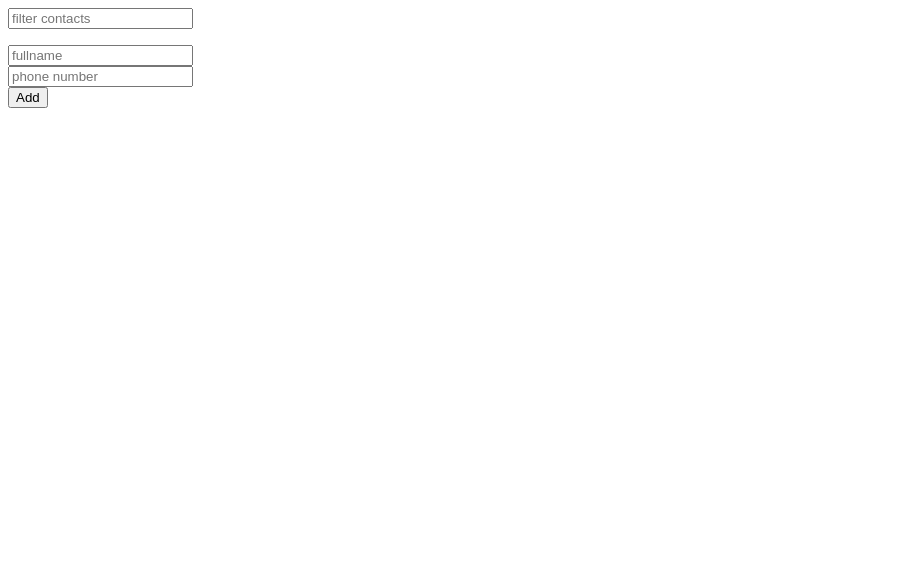
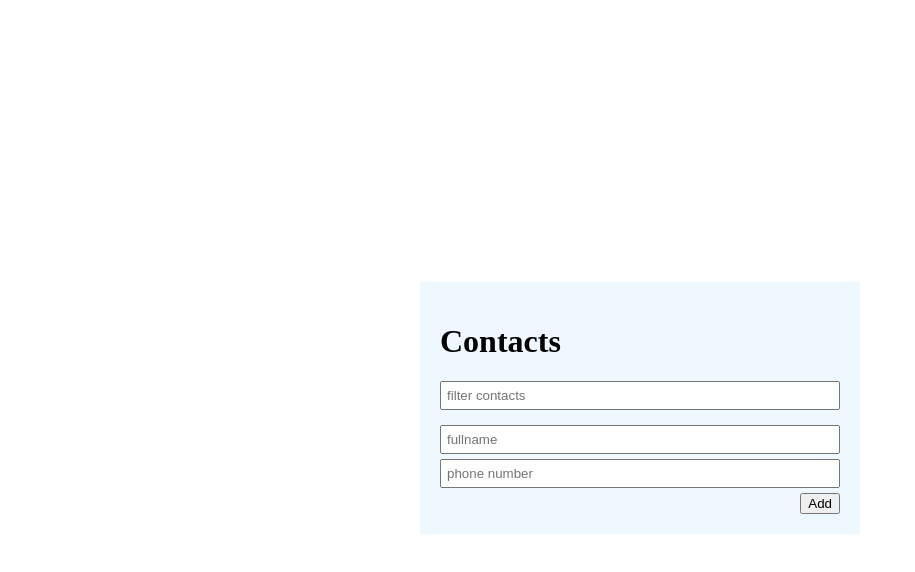
Before and after one commit to ummuhankeles/patika-react, a React (Create React App) app in the folder contacts-app/: page / in a window 1280 px wide. Shown: the top 572 px of the page, without its empty margins (0-915 px from the left). Built offline with nearby package versions, Linux system fonts and the light colour scheme.

Commit message:
making of styledefinitions

```diff
--- /dev/null
+++ b/contacts-app/src/App.css
@@ -0,0 +1,6 @@
+.App {
+    display: flex;
+    justify-content: center;
+    align-items: center;
+    min-height: 100vh;
+}
--- a/contacts-app/src/App.js
+++ b/contacts-app/src/App.js
@@ -1,4 +1,5 @@
 import Contacts from "./components/contacts/Index";
+import './App.css'
 
 function App() {
   return (
--- a/contacts-app/src/components/contacts/Index.js
+++ b/contacts-app/src/components/contacts/Index.js
@@ -1,6 +1,7 @@
 import React, { useState, useEffect } from 'react'
 import Form from './form/Index.js'
 import List from './list/Index.js'
+import '../contacts/Styles.css'
 
 function Contacts() {
     const [contacts, setContacts] = useState([]);
@@ -10,7 +11,8 @@
     }, [contacts])
 
     return (
-        <div>
+        <div id="container" >
+            <h1>Contacts</h1>
             <List contacts={contacts} />
             <Form contacts={contacts} addContact={setContacts} />
         </div>
--- /dev/null
+++ b/contacts-app/src/components/contacts/Styles.css
@@ -0,0 +1,38 @@
+#container {
+    width: 400px;
+    background-color: aliceblue;
+    padding: 20px;
+}
+
+input {
+    width: 100%;
+    padding: 5px;
+    box-sizing: border-box;
+    -webkit-box-sizing: border-box;
+    -moz-box-sizing: border-box;
+}
+
+ul, li {
+    margin: 0;
+    padding: 0;
+    list-style-type: none;
+}
+
+.list {
+    margin: 15px 0;
+}
+
+.list > li {
+    background-color: antiquewhite;
+    padding: 5px;
+    margin-bottom: 2px;
+}
+
+.form-box {
+    margin-bottom: 5px;
+}
+
+.btn {
+    display: flex;
+    justify-content: flex-end;
+}
--- a/contacts-app/src/components/contacts/form/Index.js
+++ b/contacts-app/src/components/contacts/form/Index.js
@@ -23,7 +23,7 @@
 
     return (
         <form onSubmit={onSubmit} >
-            <div>
+            <div className="form-box" >
                 <input
                     name="fullname"
                     placeholder="fullname"
@@ -32,7 +32,7 @@
                 />
             </div>
 
-            <div>
+            <div className="form-box" >
                 <input
                     name="phone_number"
                     placeholder="phone number"
@@ -41,7 +41,7 @@
                 />
             </div>
 
-            <div>
+            <div className="btn" >
                 <button>Add</button>
             </div>
         </form>
--- a/contacts-app/src/components/contacts/list/Index.js
+++ b/contacts-app/src/components/contacts/list/Index.js
@@ -22,7 +22,7 @@
             onChange={(e) => setFilterText(e.target.value)}
             />
 
-            <ul>
+            <ul className="list" >
                 {
                     filtered.map((contact, index) => (
                         <li key={index} > {contact.fullname} </li>
```
